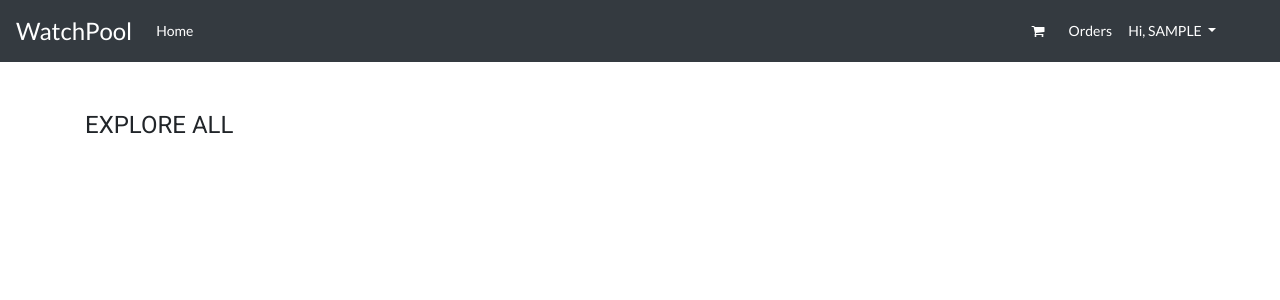
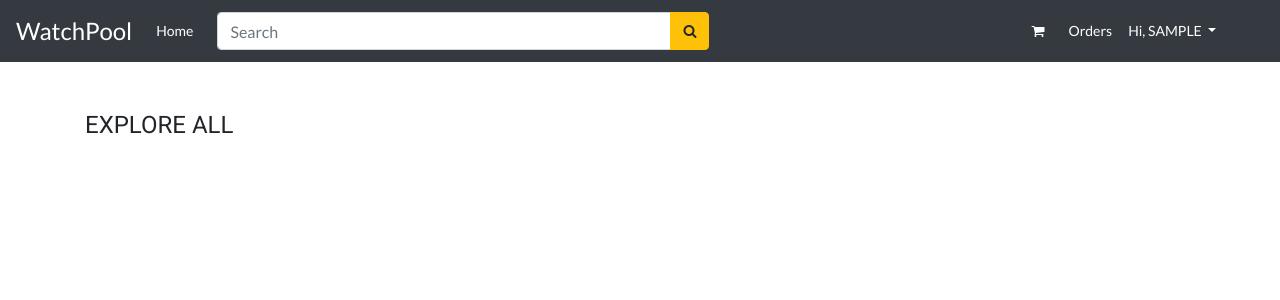
Before and after one commit to inaveenchahar/e-mart, a Django app: page / in a window 1280 px wide. Shown: the top 300 px of the page. Run offline with Django 3.2, Linux system fonts and the light colour scheme; the visitor is signed in with stand-in values (Sample User, id 1); data that the repository does not hold is empty; some libraries are stand-ins or nearby versions.

Commit message:
feat(): product search working now

```diff
--- a/main/templates/base.html
+++ b/main/templates/base.html
@@ -13,12 +13,14 @@
     <nav class="navbar navbar-dark bg-dark navbar-expand-md px-md-3">
         <a style="font-size: 24px" href="{% url 'main:homepage' %}" class="navbar-brand">WatchPool</a>
 
+
         <a href="{% url 'cart:view_cart' %}" class="text-white d-md-none navbar-link">
             <i class="fa fa-shopping-cart my-0" aria-hidden="true"></i>
             {% if tcp > 0 %}
                 <span class="badge badge-pill badge-light">{{ tcp }}</span>
             {% endif %}
         </a>
+
 
         <button type="button" class="navbar-toggler order-first" data-toggle="collapse" data-target="#navbarCollapse">
             <span class="navbar-toggler-icon"></span>
@@ -30,6 +32,15 @@
                     <a href="{% url 'main:homepage' %}" class="nav-link text-white">Home</a>
                 </li>
             </ul>
+            <form class="form-inline ml-md-3 d-md-block d-none">
+                <div class="input-group">
+                    <input type="text" class="form-control" placeholder="Search" size="50">
+                    <div class="input-group-append">
+                        <button class="btn btn-warning" type="submit"><i class="fa fa-search" aria-hidden="true"></i></button>
+                    </div>
+                </div>
+            </form>
+
             <ul class="navbar-nav ml-auto">
                 <li class="nav-item mr-md-2 d-none d-md-block">
                     <a href="{% url 'cart:view_cart' %}" class="nav-link text-white">
@@ -49,30 +60,31 @@
                                 Hi, <span class="text-uppercase">{{ request.user.username }}</span>
                             </a>
                             <div class="dropdown-menu py-0">
-                                <a class="dropdown-item py-2" href="#">Profile</a>
+{#                                <a class="dropdown-item py-2" href="#">Profile</a>#}
                                 <a class="dropdown-item py-2" href="{% url 'accounts:manage_addresses' %}">Manage Address</a>
-                                <a class="dropdown-item py-2" href="{% url 'payment:order_history' %}">Orders</a>
+{#                                <a class="dropdown-item py-2" href="{% url 'payment:order_history' %}">Orders</a>#}
                                 <div class="dropdown-divider my-0"></div>
                                 <a class="dropdown-item py-2 text-danger" href="{% url 'accounts:logout' %}">Logout</a>
                             </div>
                         </div>
                     </li>
-
-{#                     <li class="nav-item">#}
-{#                        <a href="{% url 'accounts:logout' %}" class="btn btn-danger text-white nav-link">Log Out</a>#}
-{#                    </li>#}
                 {% else %}
                     <li class="nav-item">
                         <a href="{% url 'accounts:login' %}" class="btn btn-light nav-link text-dark px-3 d-inline-block mr-md-2">Login</a>
                         <a href="{% url 'accounts:sign_up' %}" class="btn btn-light nav-link text-dark px-4 d-inline-block">Sign Up</a>
                     </li>
-{#                    <li class="nav-item">#}
-{#                        <a href="{% url 'accounts:sign_up' %}" class="btn btn-light nav-link text-dark px-4 d-inline-block">Sign Up</a>#}
-{#                    </li>#}
                 {% endif %}
             </ul>
             <ul></ul>
         </div>
+        <form class="form-inline my-2 d-md-none" action="{% url 'main:product_search' %}" method="GET">
+            <div class="input-group">
+                <input type="search" class="form-control" placeholder="Search" size="50" name="q" value="{{ request.GET.q }}">
+                <div class="input-group-append">
+                    <button class="btn btn-warning" type="submit"><i class="fa fa-search" aria-hidden="true"></i></button>
+                </div>
+            </div>
+        </form>
     </nav>
     {% if messages %}
         {% for message in messages %}
--- a/main/urls.py
+++ b/main/urls.py
@@ -6,4 +6,5 @@ app_name = 'main'
 
 urlpatterns = [
     path('', views.homepage, name='homepage'),
+    path('search/', views.product_search, name='product_search')
 ]
--- a/main/views.py
+++ b/main/views.py
@@ -1,4 +1,4 @@
-from django.shortcuts import render
+from django.shortcuts import render, redirect
 from products.models import Category, Product
 from cart.models import CartProduct
 # Create your views here.
@@ -15,3 +15,17 @@ def homepage(request):
     else:
         tcp = 0
     return render(request, 'homepage.html', {'all_categories': all_categories, 'tcp': tcp})
+
+
+def product_search(request):
+    all_products = Product.objects.filter(visible=True)
+    query = request.GET.get('q')
+    print(query)
+    if query:
+        all_products = Product.objects.filter(visible=True, title__icontains=query).order_by('order')
+        # for product in all_products:
+        #     for category in product.category.all()[1]:
+        #         print(category)
+        return render(request, 'category_details.html', {'all_products': all_products})
+    else:
+        return redirect('main:homepage')
--- a/products/templates/category_details.html
+++ b/products/templates/category_details.html
@@ -14,10 +14,12 @@
         {% endif %}
         <div class="container py-md-5 py-3">
             <h2 class="mb-md-3 text-uppercase">{{ category | upper }}</h2>
+{#            <h1>{{ category.slug }}</h1>#}
             <div class="row">
                 {% for product in all_products %}
+                    {% with v.docs|first as first_doc %}{{ first_doc.id }}{% endwith %}
                     <div class="col-lg-3 col-md-4 col-sm-6 col-12">
-                        <a href="{% url 'product:product_details' category.slug product.slug product.id %}">
+                        <a href="{% url 'product:product_details' product.category.all.0.slug product.slug product.id %}">
                             <div class="card border-0 mb-4 px-2">
                                 <img id="p_image" src="{{ product.image.url }}" class="card-img-top embed-responsive border" alt="product-image">
                                 <div class="card-body py-2 px-2 text-center">
--- a/products/views.py
+++ b/products/views.py
@@ -18,7 +18,7 @@ from cart.models import CartProduct
 
 def category_details(request, c_slug):
     category = get_object_or_404(Category, slug=c_slug)
-    all_products = Product.objects.filter(category=category).order_by('order')
+    all_products = Product.objects.filter(category=category, visible=True).order_by('order')
     tcp = 0
     if request.user.is_authenticated:
         """
```
Also changed, not shown: products/migrations/0019_auto_20210106_2154.py (added), products/migrations/0020_auto_20210106_2208.py (added).
